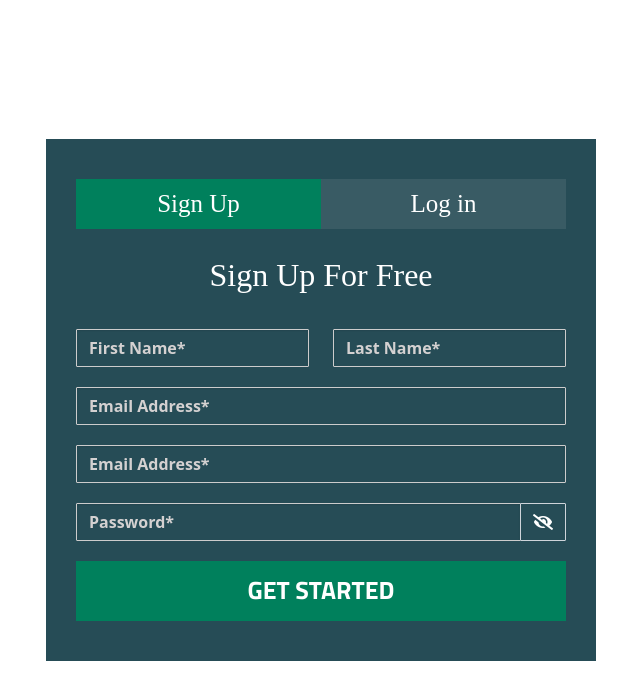
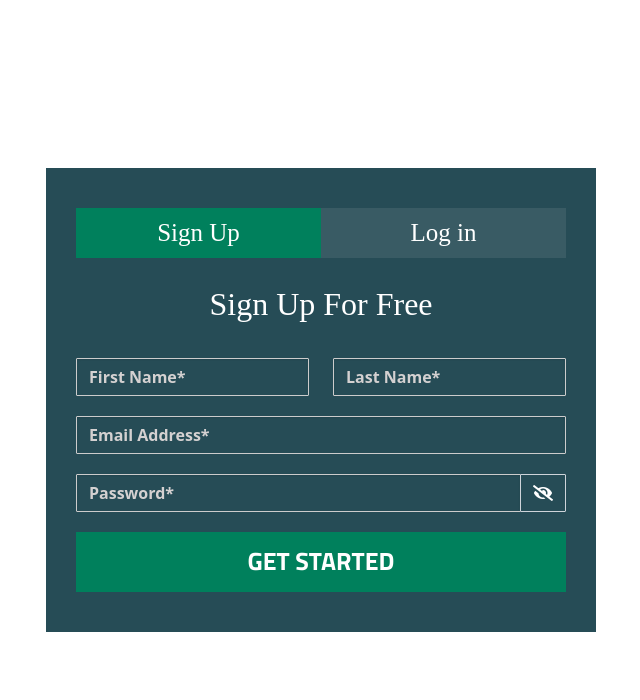
Before and after one commit to KingObioma/PHP-OOP-Auth-System, a PHP site: page / in a window 1280 px wide. Shown: the top 700 px of the page, without its empty margins (319-959 px from the left). Run offline with PHP 8.4, Linux system fonts and the light colour scheme; some web fonts are replaced.

Commit message:
Increase Auth Security

```diff
--- a/index.php
+++ b/index.php
@@ -54,13 +54,6 @@
 
                 </div>
                 <div class="main-divs">
-                    <input type="email" name="email" class="form-control myInput" id="myInput"
-                        placeholder="Email Address*"
-                        value="<?php if(isset($_SESSION['email'])){echo $_SESSION['email'];}?>" required>
-                    <?php if(isset($_SESSION) && isset($_SESSION['errors'])){$errors = $_SESSION['errors'];if(isset($errors['email'])){echo '<span style="color:  rgb(0, 128, 92)">' . $errors['email'] .'</span> <br>';}}?>
-
-                </div>
-                <div class="main-divs">
                     <div class="input-group" id="show_hide_password">
                         <input type="password" name="password" class="form-control myInput" aria-label="Password"
                             id="passwordInput" placeholder="Password*"
```
